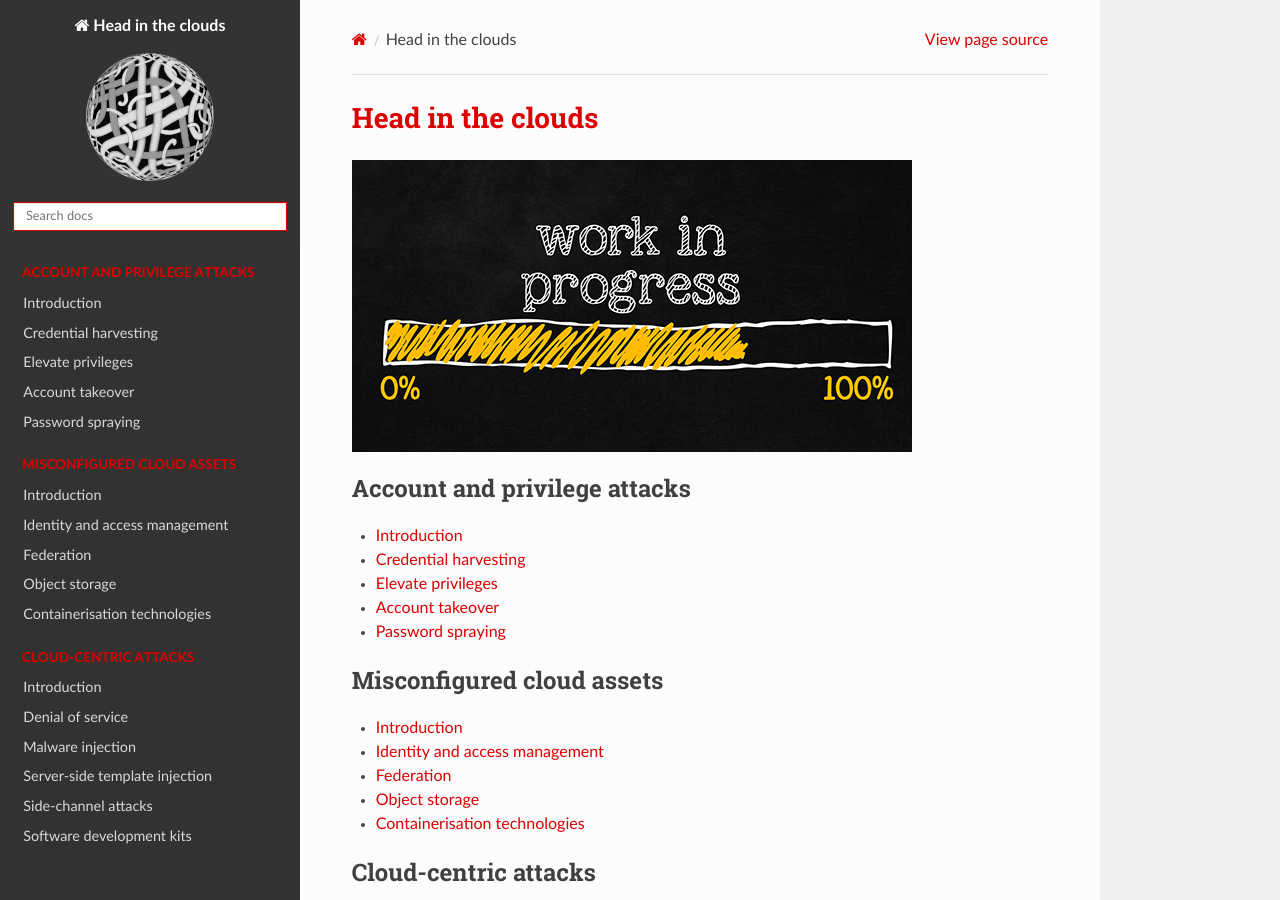
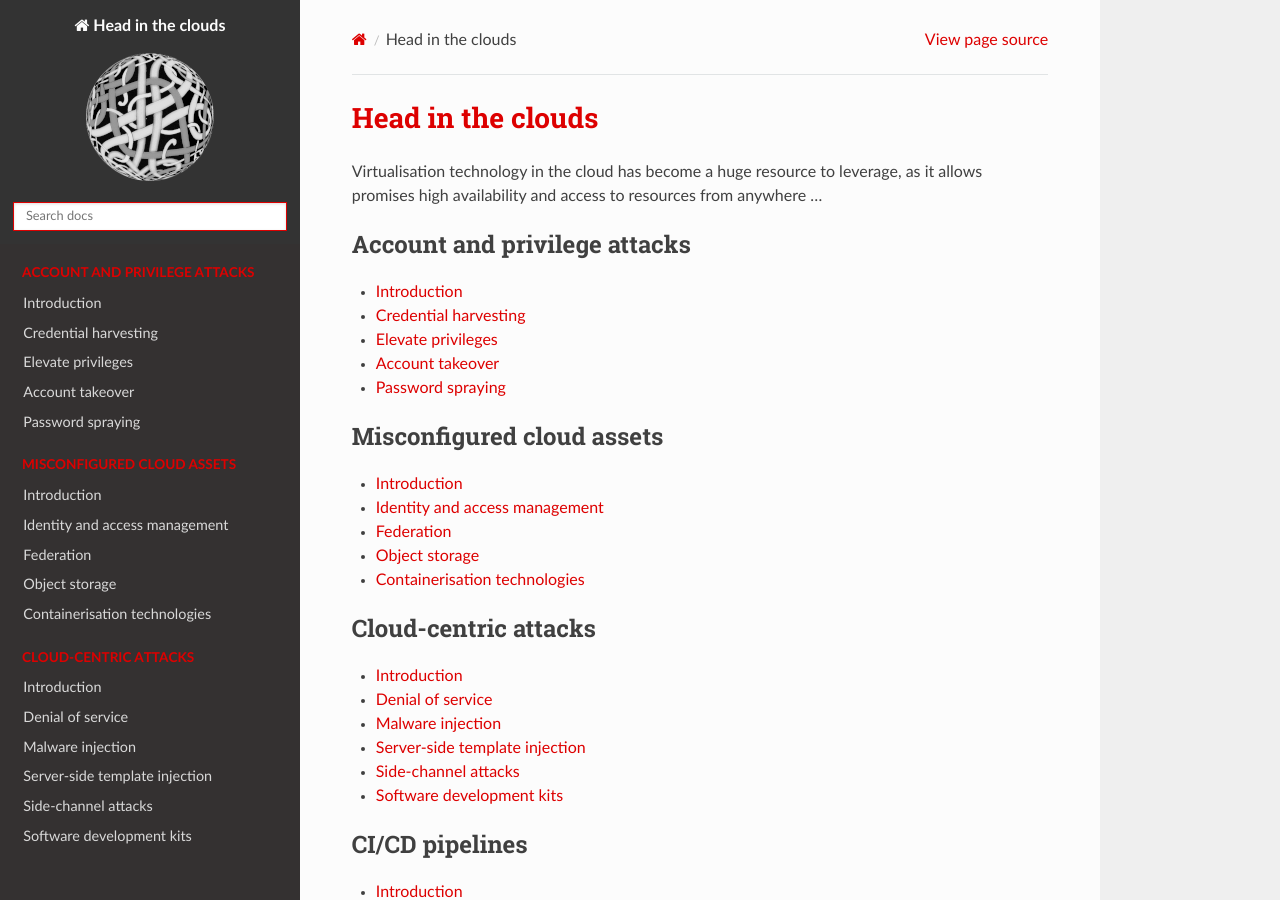
Before and after one commit to tymyrddin/red-cloud, a Sphinx documentation site: the page built from source/index.rst, in a window 1280 px wide and 900 px high. Built offline with Sphinx 7.4.7 and the Read the Docs theme 2.0.0, drawn with Linux system fonts in a browser that asks for light colours.

```diff
--- a/source/index.rst
+++ b/source/index.rst
@@ -1,8 +1,8 @@
 Head in the clouds
 ==============================================
 
-.. image:: _static/images/in-progress.png
-  :alt: In Progress ...
+Virtualisation technology in the cloud has become a huge resource to leverage, as it allows promises high availability
+and access to resources from anywhere ...
 
 .. toctree::
    :maxdepth: 1
```
